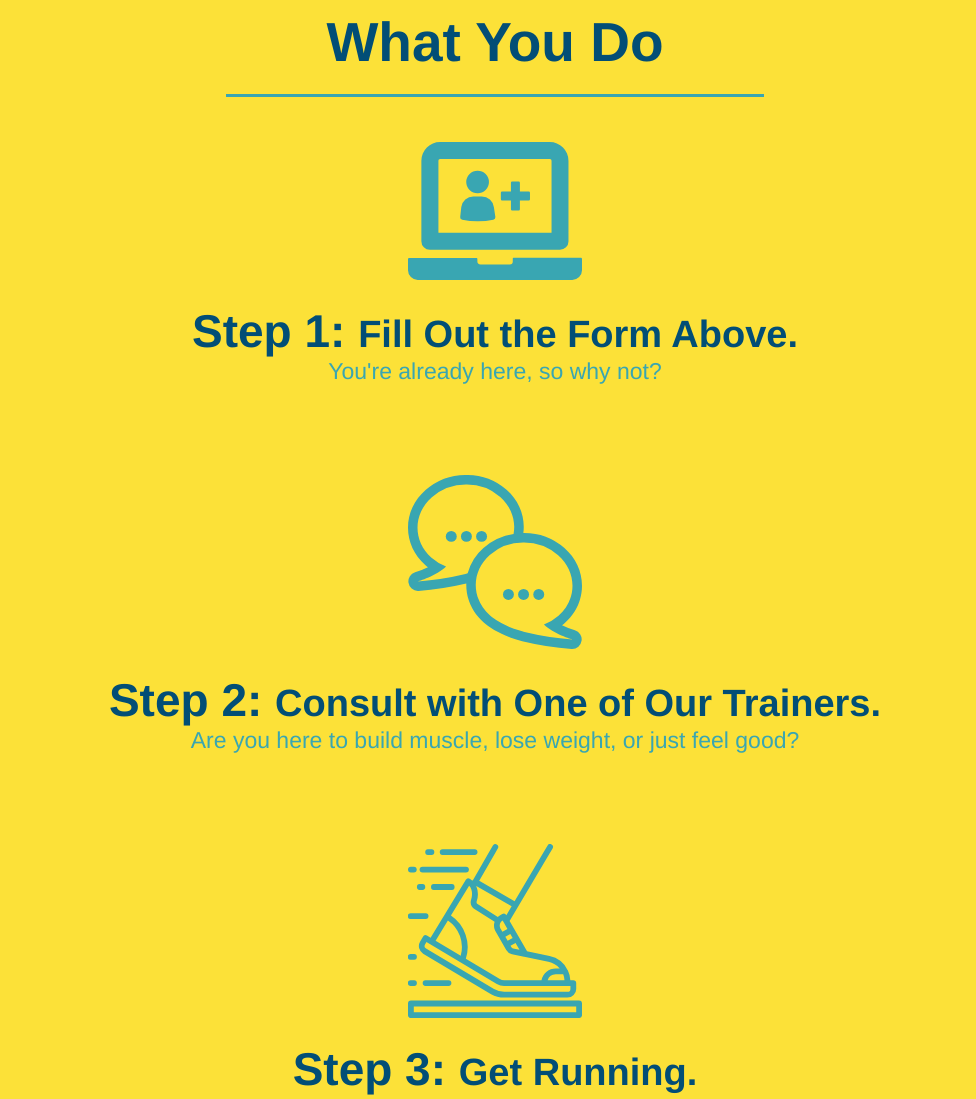
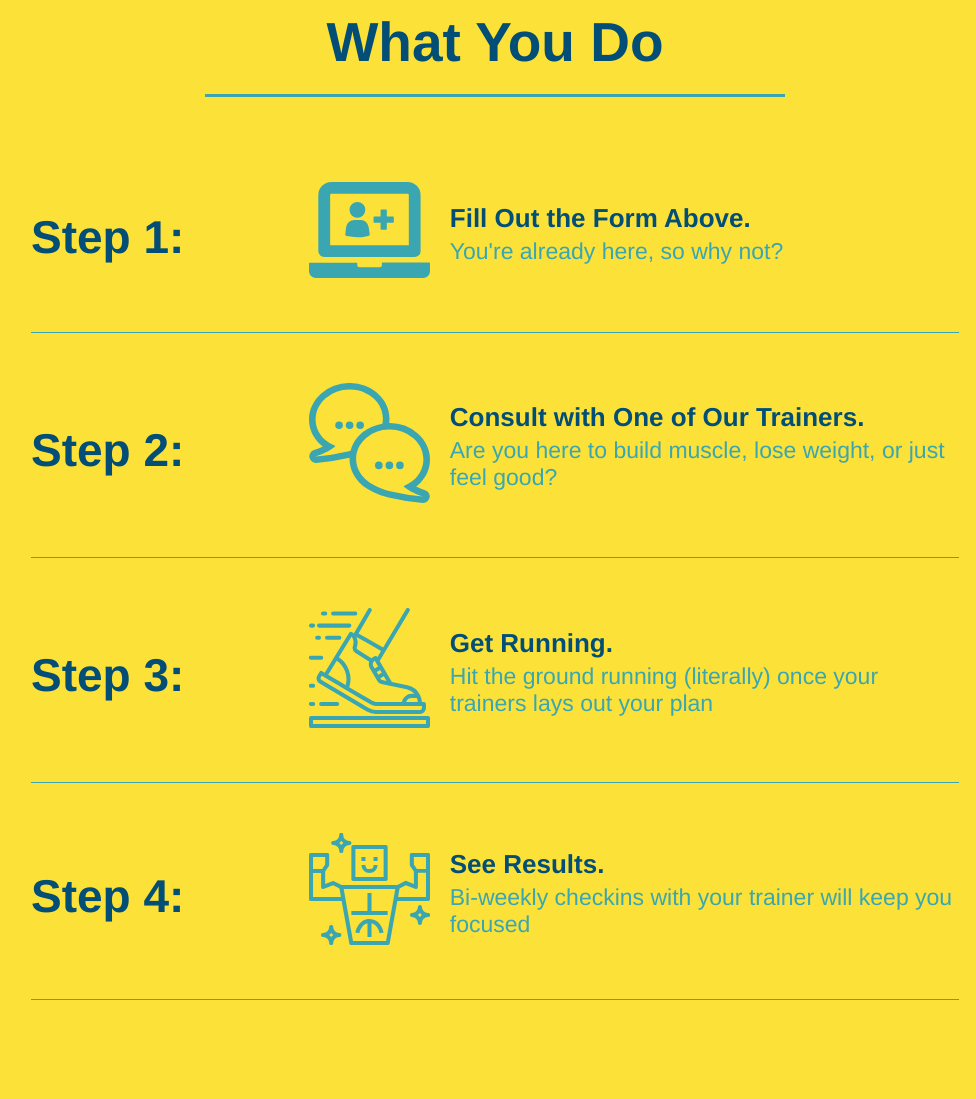
Before and after one commit to alan6120404/run-buddy, a plain HTML site: page index.html in a window 1280 px wide. Shown: the part 1180-2279 px from the top of the page, without its empty margins (145-1121 px from the left). Drawn offline with Linux system fonts and the light colour scheme.

Commit message:
add flexbox to the steps

```diff
--- a/assets/css/style.css
+++ b/assets/css/style.css
@@ -77,10 +77,11 @@ section {
 .section-title {
     font-size: 55px;
     color: #024e76;
-    margin-bottom: 35px;
-    padding: 0 100px 20px 100px;
-    display: inline-block;
     border-bottom: 3px solid;
+    padding-bottom: 20px;
+    text-align: center;
+    margin: 0 auto 35px auto;
+    width: 50%;
 }
 
 .primary-border {
@@ -154,37 +155,24 @@ section {
     font-size: 16px;
 }
 
-.intro {
-    text-align: center;
-}
-
-
 .intro p {
     line-height: 1.7;
     color: #39a6b2;
     width: 80%;
     font-size: 20px;
     margin: 0 auto;
+    text-align: center;
 }
 
 .steps {
-    text-align: center;
     background: #fce138;
-}
-
-.steps div{
-    margin-bottom: 80px;
-}
-
-.steps img {
-    width: 15%;
-    margin: 10px 0;
 }
 
 .steps h3 {
     color: #024e76;
     font-size: 46px;
     margin-top: 10px;
+    flex: 1 30%;
 }
 
 .steps p {
@@ -192,13 +180,43 @@ section {
     font-size: 23px;
 }
 
-.steps span {
-    font-size: 38px;
+.step-text h4 {
+    font-size: 26px;
+    line-height: 1.5;
+    color: #024e76;
 }
 
-.trainers {
-    text-align: center;
+.step-info {
+    flex: 2 70%;
+    display: flex;
+    flex-wrap: wrap;
+    align-items: center;
 }
+
+.step-img {
+    flex: 1 12%;
+    margin-right: 20px;
+}
+
+.step-img img {
+    max-width: 100%;
+}
+
+.step-text {
+    flex: 12;
+}
+
+.step {
+    margin: 50px auto;
+    padding-bottom: 50px;
+    width: 80%;
+    border-bottom: 1px solid #39a6b2;
+    display: flex;
+    flex-wrap: wrap;
+    align-items: center;
+    justify-content: space-between;
+}
+
 .trainer {
     width: 900px;
     margin: 0 auto 30px auto;
@@ -218,14 +236,6 @@ section {
     width: 65%;
 }
 
-.text-left {
-    text-align: left;
-}
-
-.text-right {
-    text-align: right;
-}
-
 .trainer-bio h3 {
     font-size: 32px;
     margin-bottom: 8px;
@@ -243,7 +253,6 @@ section {
 }
 
 .contact {
-    text-align: center;
     background: #024e76;
 }
 
@@ -280,3 +289,15 @@ color: white;
 .contact-info a {
     color: #fce138;
 }
+
+.text-left {
+    text-align: left;
+}
+
+.text-right {
+    text-align: right;
+}
+
+.flex-row {
+    display: flex;
+}
--- a/index.html
+++ b/index.html
@@ -72,45 +72,80 @@
 
         <!--"what we do" section-->
         <section id="what-we-do" class="intro">
+            <div class="flex-row">
             <h2 class="section-title primary-border">What We Do</h2>
+            </div>
+            <div class="flex-row">
             <p>
                 Lorem ipsum dolor sit, amet consectetur adipisicing elit. Excepturi, incidunt tenetur? Impedit est voluptatibus, doloribus consequatur laborum illo vero porro mollitia cupiditate, a consectetur veritatis qui perspiciatis quo, iusto molestias!
                 Lorem, ipsum dolor sit amet consectetur adipisicing elit. Quae, fugit magnam, eum rerum labore quos alias nostrum asperiores, harum cumque distinctio. Quos vel ex non minus, repellat amet excepturi autem?
             </p>
+            </div>
         </section>
 
         <!--"what you do" section-->
         <section id="what-you-do" class="steps">
+            <div class="flex-row">
             <h2 class="section-title secondary-border">What You Do</h2>
-
-            <div>
+            </div>
+            <div class="step">
+                <h3>Step 1:</h3>
+                <div class="step-info">
+                    <div class="step-img">
                         <img src="./assets/images/step-1.svg" alt="" />
-                <h3>Step 1: <span>Fill Out the Form Above.</span></h3>
+                    </div>
+                    <div class="step-text">
+                        <h4>Fill Out the Form Above.</h4>
                         <p>You're already here, so why not?</p>
                     </div>
+                </div>
+            </div>
 
-            <div>
+            <div class="step">
+                <h3>Step 2:</h3>
+                <div class="step-info">
+                    <div class="step-img">
                         <img src="./assets/images/step-2.svg" alt="" />
-                <h3>Step 2: <span>Consult with One of Our Trainers.</span></h3>
+                    </div>
+                    <div class="step-text">
+                        <h4>Consult with One of Our Trainers.</h4>
                         <p>Are you here to build muscle, lose weight, or just feel good?</p>
                     </div>
+                </div>
+            </div>
 
-            <div>
+            <div class="step">
+                <h3>Step 3:</h3>
+                <div class="step-info">
+                    <div class="step-img">
                         <img src="./assets/images/step-3.svg" alt="" />
-                <h3>Step 3: <span>Get Running.</span></h3>
+                    </div>
+                    <div class="step-text">
+                        <h4>Get Running.</h4>
                         <p>Hit the ground running (literally) once your trainers lays out your plan</p>
                     </div>
+                </div>
+            </div>
 
-            <div>
+            <div class="step">
+                <h3>Step 4:</h3>
+                <div class="step-info">
+                    <div class="step-img">
                         <img src="./assets/images/step-4.svg" alt="" />
-                <h3>Step 4: <span>See Results.</span></h3>
+                    </div>
+                    <div class="step-text">
+                        <h4>See Results.</h4>
                         <p>Bi-weekly checkins with your trainer will keep you focused</p>
+                    </div>
+                </div>
             </div>
         </section>
 
         <!--"meet the trainers" section-->
         <section id="your-trainers" class="trainers">
+            <div class="flex-row">
             <h2 class="section-title primary-border">Meet The Trainers</h2>
+            </div>
             <article class="trainer">
                 <img src="./assets/images/trainer-1.jpg" alt="Arron Stephens in his workout clothes, ready to pump iron" />
                 <div class="trainer-bio text-left">
@@ -144,7 +179,9 @@
 
         <!--"reach out" section-->
         <section id="reach-out" class="contact">
+            <div class="flex-row">
             <h2 class="section-title secondary-border">Reach Out</h2>
+            </div>
             <div class="contact-info">
                 <iframe src="https://www.google.com/maps/embed?pb=!1m18!1m12!1m3!1d3301.764670330391!2d-118.07952308491893!3d34.15236231989499!2m3!1f0!2f0!3f0!3m2!1i1024!2i768!4f13.1!3m3!1m2!1s0x80c2dc9d2c756d37%3A0x1d710b530813345d!2s355%20N%20Rosemead%20Blvd%2C%20Pasadena%2C%20CA%2091107!5e0!3m2!1sen!2sus!4v1634687296988!5m2!1sen!2sus"
                 style="border:0;" allowfullscreen="" loading="lazy">
```
Lines whose indentation alone changed are shown as unchanged.
